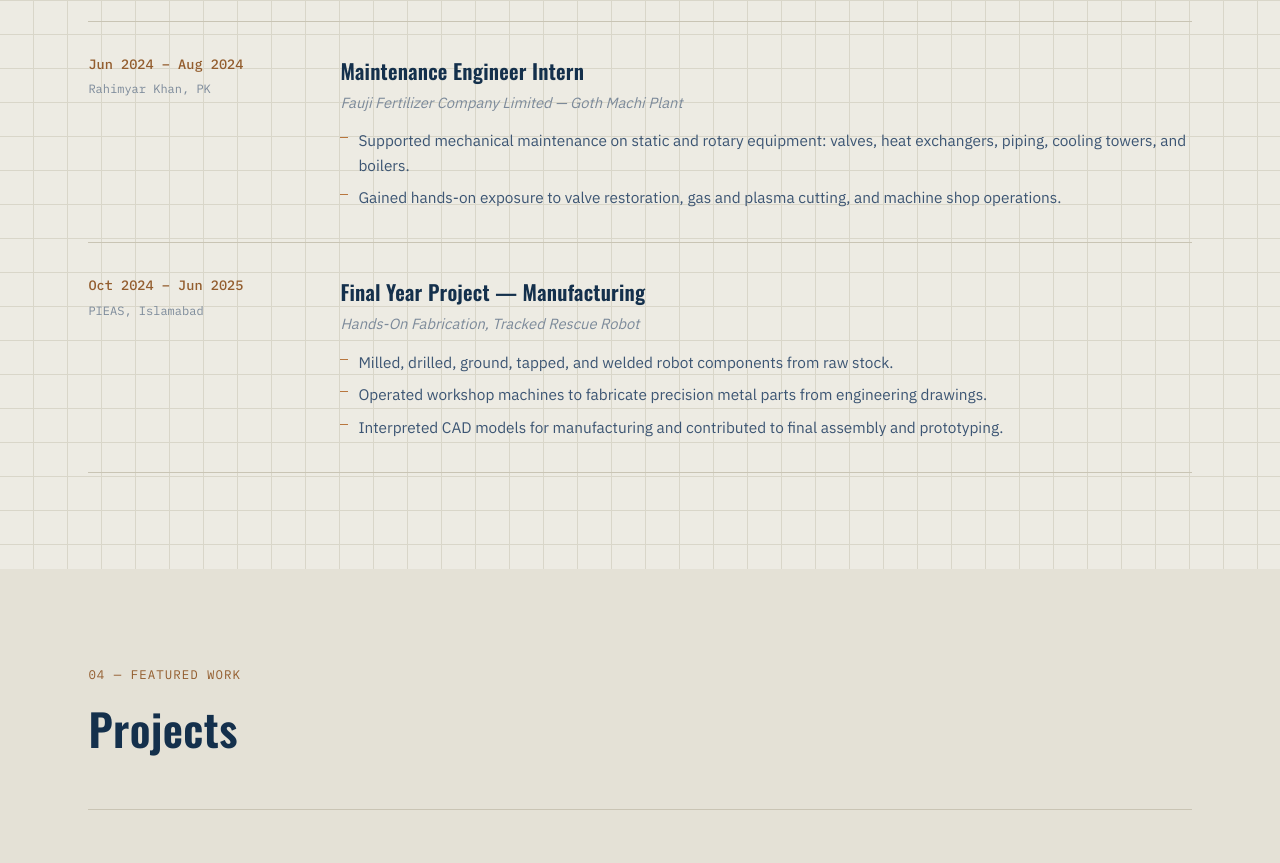
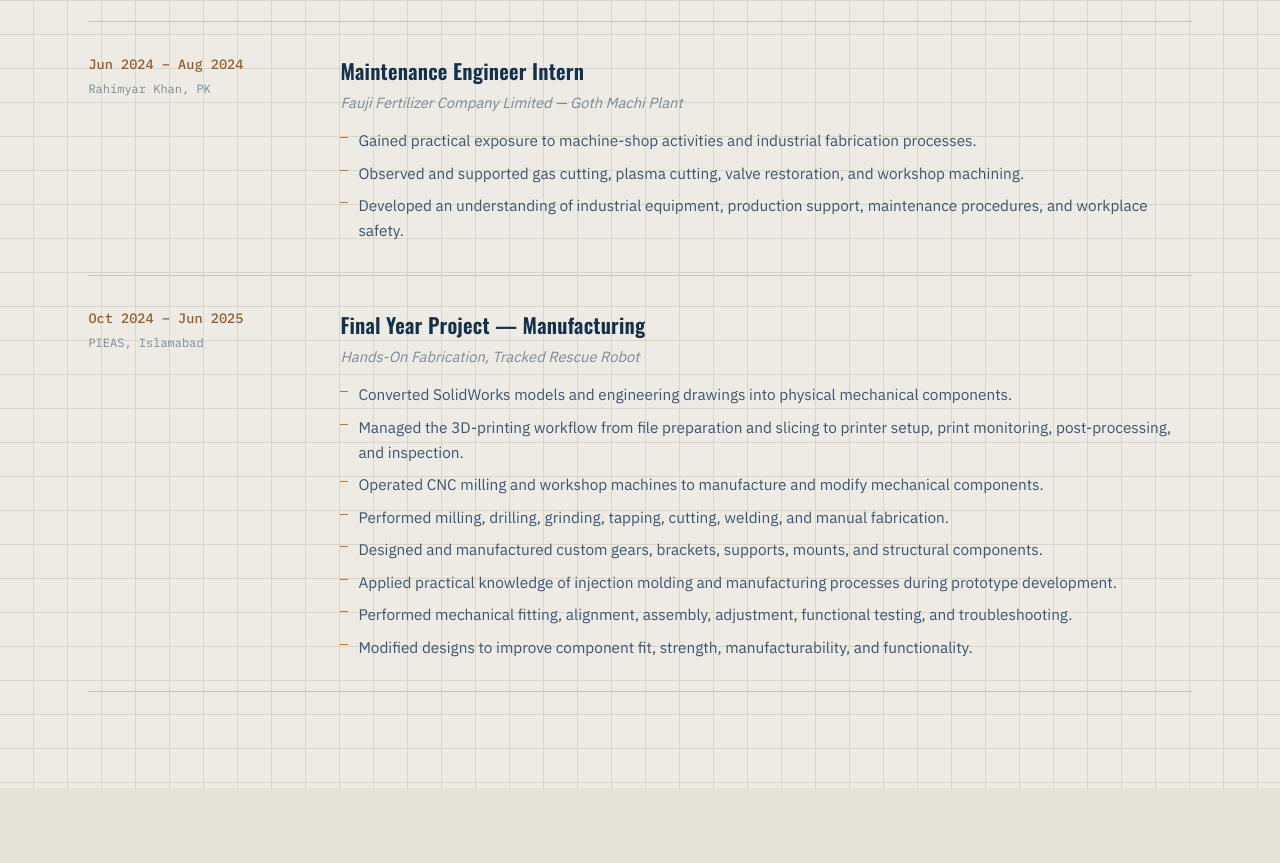
Before and after one commit to musmanali40786-dotcom/Muhammad-Usman, a plain HTML site: page index.html in a window 1280 px wide. Shown: the part 2073-2936 px from the top of the page. Drawn offline with nearby package versions, Linux system fonts and the light colour scheme.

Commit message:
Update index.html

```diff
--- a/index.html
+++ b/index.html
@@ -148,8 +148,9 @@
             <h3 class="record-title">Maintenance Engineer Intern</h3>
             <p class="record-org">Fauji Fertilizer Company Limited &mdash; Goth Machi Plant</p>
             <ul class="record-points">
-              <li>Supported mechanical maintenance on static and rotary equipment: valves, heat exchangers, piping, cooling towers, and boilers.</li>
-              <li>Gained hands-on exposure to valve restoration, gas and plasma cutting, and machine shop operations.</li>
+              <li>Gained practical exposure to machine-shop activities and industrial fabrication processes.</li>
+              <li>Observed and supported gas cutting, plasma cutting, valve restoration, and workshop machining.</li>
+              <li>Developed an understanding of industrial equipment, production support, maintenance procedures, and workplace safety.</li>
             </ul>
           </div>
         </article>
@@ -163,9 +164,15 @@
             <h3 class="record-title">Final Year Project &mdash; Manufacturing</h3>
             <p class="record-org">Hands-On Fabrication, Tracked Rescue Robot</p>
             <ul class="record-points">
-              <li>Milled, drilled, ground, tapped, and welded robot components from raw stock.</li>
-              <li>Operated workshop machines to fabricate precision metal parts from engineering drawings.</li>
-              <li>Interpreted CAD models for manufacturing and contributed to final assembly and prototyping.</li>
+              <li>Converted SolidWorks models and engineering drawings into physical mechanical components.</li>
+              <li>Managed the 3D-printing workflow from file preparation and slicing to printer setup, print monitoring, post-processing, and inspection.</li>
+              <li>Operated CNC milling and workshop machines to manufacture and modify mechanical components.</li>
+              <li>Performed milling, drilling, grinding, tapping, cutting, welding, and manual fabrication.</li>
+              <li>Designed and manufactured custom gears, brackets, supports, mounts, and structural components.</li>
+              <li>Applied practical knowledge of injection molding and manufacturing processes during prototype development.</li>
+              <li>Performed mechanical fitting, alignment, assembly, adjustment, functional testing, and troubleshooting.</li>
+              <li>Modified designs to improve component fit, strength, manufacturability, and functionality.</li>
+
             </ul>
           </div>
         </article>
```
